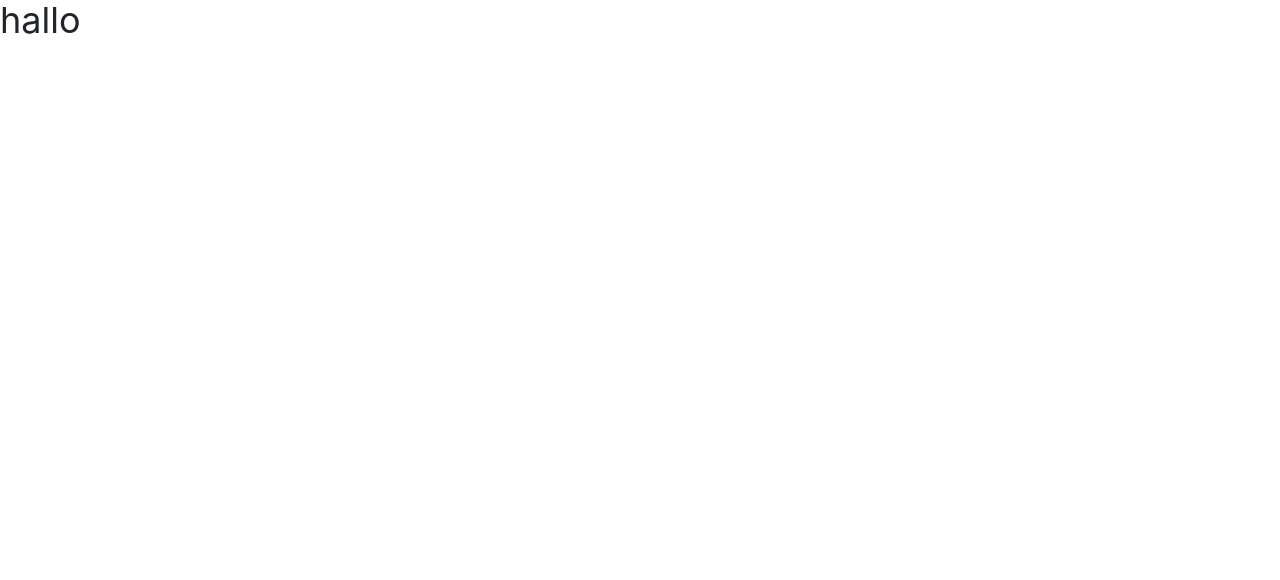
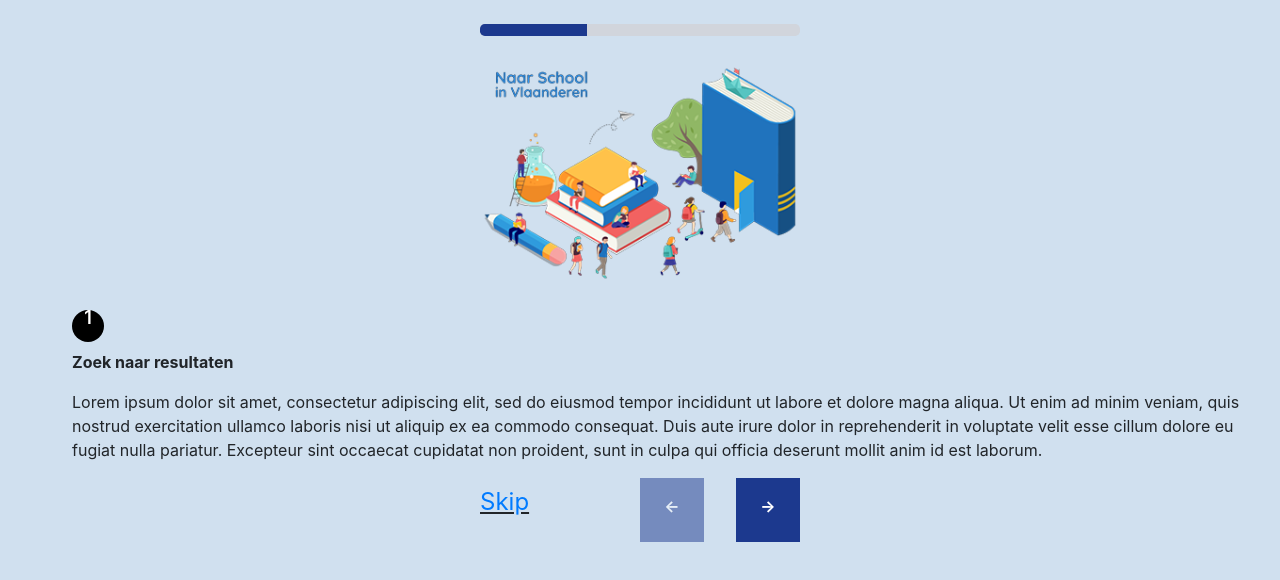
Before and after one commit to pxl-research/Generiek-vrije-plaatsen-platform, a Vue app in the folder Frontend/nsiv-frontend/: page /onboarding in a window 1280 px wide. Shown: the top 580 px of the page. Built offline with nearby package versions, Linux system fonts and the light colour scheme; the HTML template or start-up script is replaced by a standard one.

Commit message:
Onboarding page maken volgens figma design

```diff
--- a/Frontend/nsiv-frontend/src/views/OnboardingView.vue
+++ b/Frontend/nsiv-frontend/src/views/OnboardingView.vue
@@ -1,6 +1,77 @@
+<script setup lang="ts">
+import { ref } from 'vue';
+
+const progress = ref(33.33);
+const number = ref([ "1", "2", "3" ]);
+
+const title = ref([ "Zoek naar resultaten", "Zoek naar scholen", "Zoek naar opleidingen" ]);
+
+const text = ref([
+  "Lorem ipsum dolor sit amet, consectetur adipiscing elit, sed do eiusmod tempor incididunt ut labore et dolore magna aliqua. Ut enim ad minim veniam, quis nostrud exercitation ullamco laboris nisi ut aliquip ex ea commodo consequat. Duis aute irure dolor in reprehenderit in voluptate velit esse cillum dolore eu fugiat nulla pariatur. Excepteur sint occaecat cupidatat non proident, sunt in culpa qui officia deserunt mollit anim id est laborum.",
+  "Lorem ipsum dolor sit amet, consectetur adipiscing elit, sed do eiusmod tempor incididunt ut labore et dolore magna aliqua. Ut enim ad minim veniam, quis nostrud exercitation ullamco laboris nisi ut aliquip ex ea commodo consequat. Duis aute irure dolor in reprehenderit in voluptate velit esse cillum dolore eu fugiat nulla pariatur. Excepteur sint occaecat cupidatat non proident, sunt in culpa qui officia deserunt mollit anim id est laborum.",
+  "Lorem ipsum dolor sit amet, consectetur adipiscing elit, sed do eiusmod tempor incididunt ut labore et dolore magna aliqua. Ut enim ad minim veniam, quis nostrud exercitation ullamco laboris nisi ut aliquip ex ea commodo consequat. Duis aute irure dolor in reprehenderit in voluptate velit esse cillum dolore eu fugiat nulla pariatur. Excepteur sint occaecat cupidatat non proident, sunt in culpa qui officia deserunt mollit anim id est laborum."
+]);
+
+const increaseProgress = () => {
+  if (progress.value < 100) {
+    progress.value += 33.33;
+  }
+  currentNumber.value = (currentNumber.value + 1) % number.value.length;
+  currentTitle.value = (currentTitle.value + 1) % title.value.length;
+  currentText.value = (currentText.value + 1) % text.value.length;
+};
+
+const decreaseProgress = () => {
+  if (progress.value > 33.33) {
+    progress.value -= 33.33;
+  }
+  currentNumber.value = (currentNumber.value - 1) % number.value.length;
+  currentTitle.value = (currentTitle.value - 1) % title.value.length;
+  currentText.value = (currentText.value - 1) % text.value.length;
+};
+
+const currentNumber = ref(0);
+const currentTitle = ref(0);
+const currentText = ref(0);
+</script>
+
 <template>
-<p class="text-4xl">hallo</p>
+  <div class="bg-[#D0E0EF] w-screen min-h-screen flex-row items-center px-4 py-6">
+    <div class="w-full max-w-xs mx-auto bg-gray-300 rounded-lg overflow-hidden">
+      <div class="h-3 bg-blue-900 transition-all duration-300" :style="{ width: `${progress}%` }"></div>
+    </div>
+
+    <div class="image w-full mx-auto max-w-xs mt-6">
+      <img src="/public/assets/NSIV_header.png">
+    </div>
+
+    <div class="number bg-black rounded-4xl ml-5 w-8 h-8 flex items-center justify-center mt-4">
+      <p class="text-lg font-semibold text-white">{{ number[currentNumber] }}</p>
+    </div>
+
+    <p class="ml-5 mt-2 font-bold">{{ title[currentTitle] }}</p>
+
+    <p class="ml-5 mt-2">{{ text[currentText] }}</p>
+
+    <div class="bottom flex justify-between items-center mt-20 m-auto w-80">
+      <p class="underline text-2xl"><RouterLink to="/">Skip</RouterLink></p>
+      <div class="buttons w-50 flex justify-between items-center">
+
+        <button
+          @click="decreaseProgress"
+          :disabled="currentNumber <= 0"
+          class="pb-2 font-bold text-4xl bg-blue-900 h-16 w-16 text-white flex-row justify-items-center content-center rounded-4xl hover:bg-blue-600 transition disabled:opacity-50">
+          ←
+        </button>
+
+
+        <button
+          @click="increaseProgress"
+          :disabled="currentNumber >= 2"
+          class="pb-2 font-bold text-4xl bg-blue-900 h-16 w-16 text-white flex-row justify-items-center content-center rounded-4xl hover:bg-blue-600 transition disabled:opacity-50">
+          →
+        </button>
+      </div>
+    </div>
+  </div>
 </template>
-<script setup lang="ts">
-
-</script>
```
Also changed, not shown: Frontend/nsiv-frontend/public/assets/NSIV_header.png.
